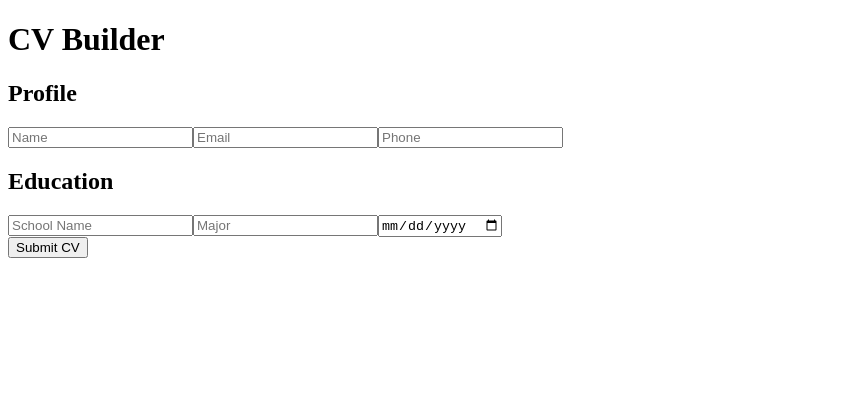
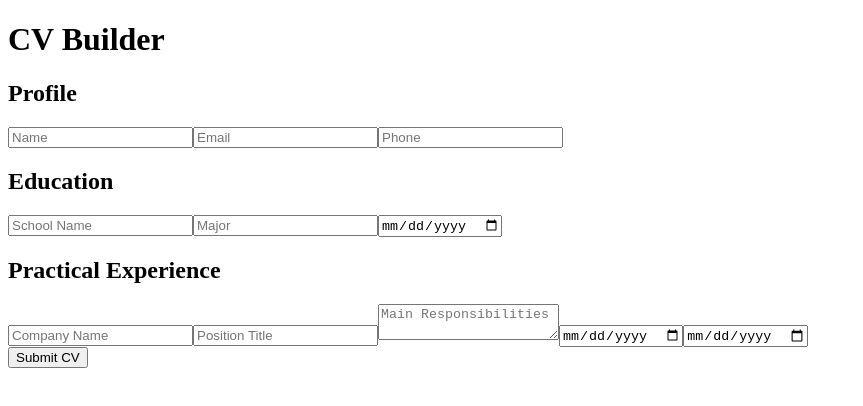
Before and after one commit to Nano1008/odin-CV-application, a React app: page / in a window 1280 px wide. Both pictures are taken after a click on the button "Edit CV". Shown: the top 406 px of the page, without its empty margins (0-863 px from the left). Built offline with nearby package versions, Linux system fonts and the light colour scheme; the HTML template or start-up script is replaced by a standard one.

Commit message:
Finish experience component

```diff
--- a/src/App.jsx
+++ b/src/App.jsx
@@ -1,4 +1,5 @@
 import Education from "./components/Education";
+import Experience from "./components/Experience";
 import Profile from "./components/Profile";
 import "./styles/App.css";
 import { useState } from "react";
@@ -13,11 +14,14 @@ function App() {
   return (
     <div className="app-container">
       <h1>CV Builder</h1>
-      <Profile editMode={editMode}/>
-      <Education editMode={editMode}/>
-      <button onClick={handleEditClick}>{editMode ? "Submit CV" : "Edit CV"}</button>
+      <Profile editMode={editMode} />
+      <Education editMode={editMode} />
+      <Experience editMode={editMode} />
+      <button onClick={handleEditClick}>
+        {editMode ? "Submit CV" : "Edit CV"}
+      </button>
     </div>
-  )
+  );
 }
 
 export default App;
--- /dev/null
+++ b/src/components/Experience.jsx
@@ -0,0 +1,65 @@
+import { useState } from "react";
+
+function Experience({ editMode }) {
+  const [experience, setExperience] = useState({
+    companyName: "",
+    positionTitle: "",
+    responsibilities: "",
+    dateFrom: "",
+    dateUntil: "",
+  });
+
+  const handleChange = (e) => {
+    setExperience({ ...experience, [e.target.name]: e.target.value });
+  };
+
+  return (
+    <div className="section">
+      <h2>Practical Experience</h2>
+      {editMode ? (
+        <form>
+          <input
+            name="companyName"
+            value={experience.companyName}
+            onChange={handleChange}
+            placeholder="Company Name"
+          />
+          <input
+            name="positionTitle"
+            value={experience.positionTitle}
+            onChange={handleChange}
+            placeholder="Position Title"
+          />
+          <textarea
+            name="responsibilities"
+            value={experience.responsibilities}
+            onChange={handleChange}
+            placeholder="Main Responsibilities"
+          />
+          <input
+            name="dateFrom"
+            value={experience.dateFrom}
+            onChange={handleChange}
+            type="date"
+          />
+          <input
+            name="dateUntil"
+            value={experience.dateUntil}
+            onChange={handleChange}
+            type="date"
+          />
+        </form>
+      ) : (
+        <div>
+          <p>Company: {experience.companyName}</p>
+          <p>Position: {experience.positionTitle}</p>
+          <p>Responsibilities: {experience.responsibilities}</p>
+          <p>From: {experience.dateFrom}</p>
+          <p>Until: {experience.dateUntil}</p>
+        </div>
+      )}
+    </div>
+  );
+}
+
+export default Experience;
```
